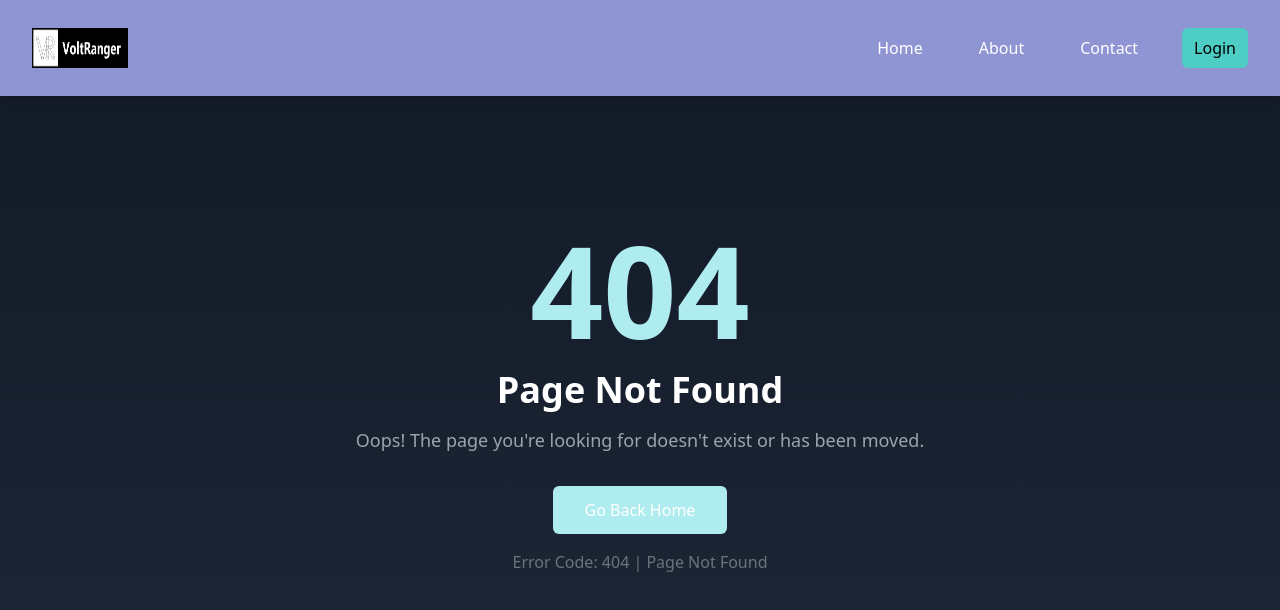
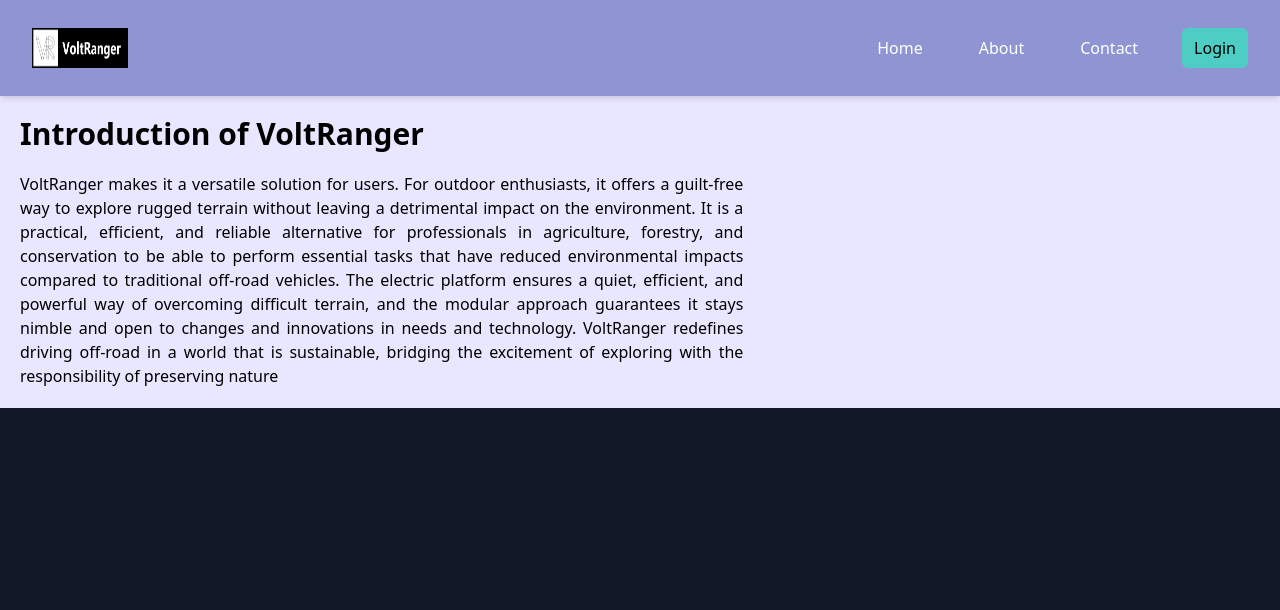
Before and after one commit to madamvignesh/voltranger, a Next.js app: page /more-details in a window 1280 px wide. Before the commit this address had no page. Shown: the top 610 px of the page. Built offline with nearby package versions, Linux system fonts and the light colour scheme.

Commit message:
Adding More-Details Page to the Website

```diff
--- a/src/app/components/Home/Home.tsx
+++ b/src/app/components/Home/Home.tsx
@@ -1,4 +1,5 @@
 import { Heading, Main } from "./styledComponent";
+import Link from "next/link";
 import Image from "next/image";
 import icon1 from '../../assets/images/icon1.png'
 import icon2 from '../../assets/images/icon2.png'
@@ -21,7 +22,7 @@
                     performance and load-carrying capacity. Designed for low maintenance and cost-effectiveness, VoltRanger
                     revolutionizes off-road travel with sustainable energy solutions.
                 </p>
-                <button className="bg-celeste text-black px-4 py-2 rounded-md">Read More...</button>
+                <Link href='/more-details' className="bg-celeste text-black px-4 py-2 rounded-md">Read More...</Link>
             </div>
         </Heading>
         <section className="bg-celeste mt-5">
--- /dev/null
+++ b/src/app/components/More-details/More-details.tsx
@@ -0,0 +1,22 @@
+export default function MoreDetails(){
+    return(
+        <div className="pt-24 bg-lavender">
+            <div className="p-5">
+                <h1 className="text-3xl font-bold mb-5">Introduction of VoltRanger</h1>
+                <div>
+                    <p className="text-justify md:w-7/12 text-gray">
+                        VoltRanger makes it a versatile solution for users. For outdoor enthusiasts, it offers a guilt-free way to explore rugged terrain
+                        without leaving a detrimental impact on the environment. It is a practical, efficient, and reliable
+                        alternative for professionals in agriculture, forestry, and conservation to be able to perform
+                        essential tasks that have reduced environmental impacts compared to traditional off-road
+                        vehicles. The electric platform ensures a quiet, efficient, and powerful way of overcoming
+                        difficult terrain, and the modular approach guarantees it stays nimble and open to changes and
+                        innovations in needs and technology.
+                        VoltRanger redefines driving off-road in a world that is sustainable, bridging the
+                        excitement of exploring with the responsibility of preserving nature
+                    </p>
+                </div>
+            </div>
+        </div>
+    )
+}
--- /dev/null
+++ b/src/app/more-details/page.tsx
@@ -0,0 +1,10 @@
+'use client';
+import MoreDetails from '../components/More-details/More-details';
+
+export default function Login() {
+  return (
+    <main>
+      <MoreDetails />
+    </main>
+  );
+}
```
